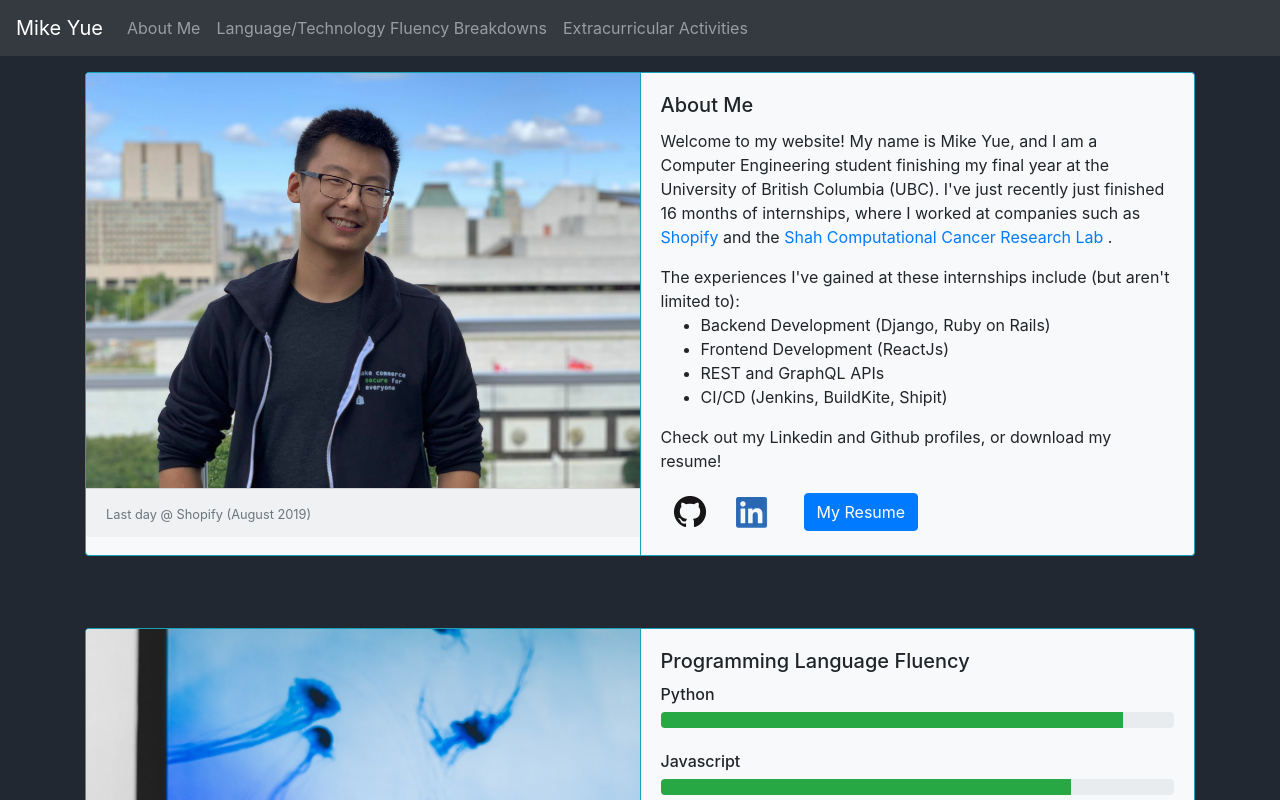
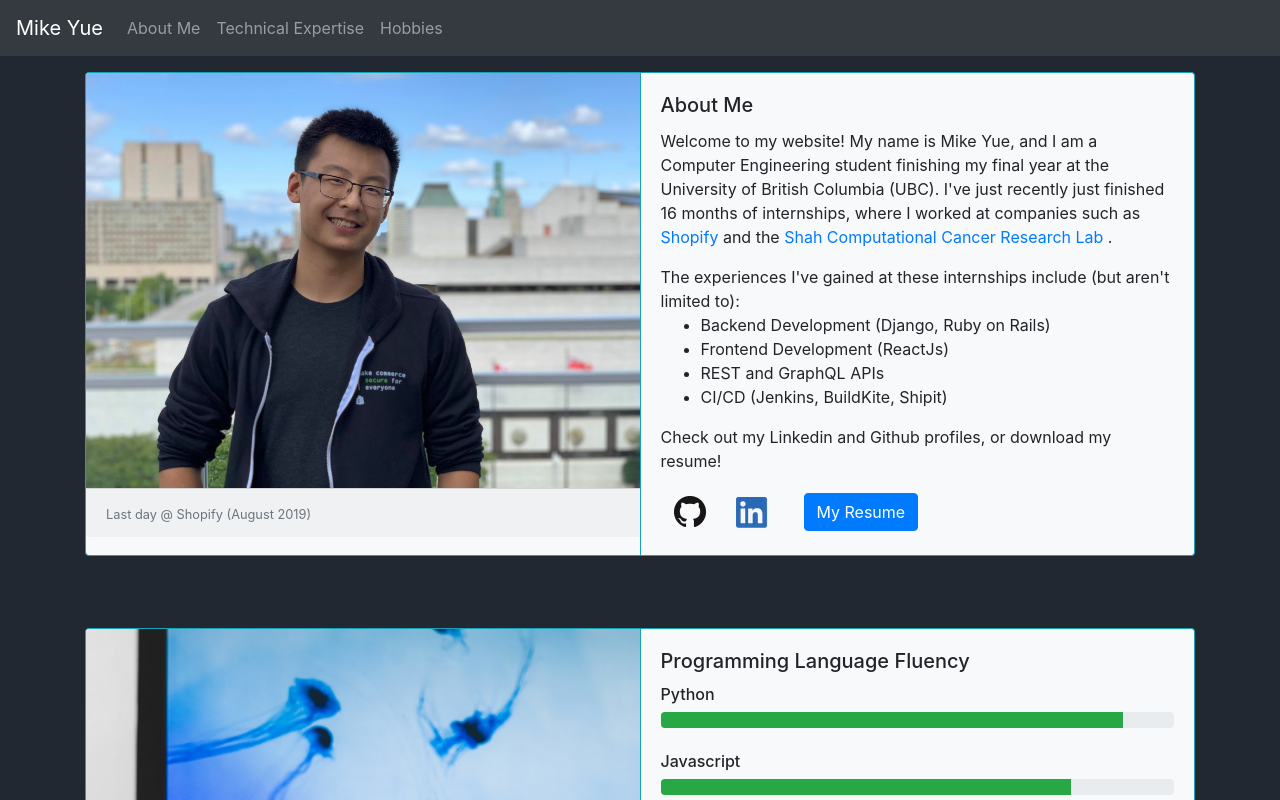
Before and after one commit to Mike-Yue/personal_website, a React (Create React App) app: page / in a window 1280 px wide. Shown: the top 800 px of the page. Built offline with nearby package versions, Linux system fonts and the light colour scheme.

Commit message:
header changes

```diff
--- a/src/Components/Navigation.tsx
+++ b/src/Components/Navigation.tsx
@@ -8,8 +8,8 @@ export default function Navigation(){
       <Navbar.Brand>Mike Yue</Navbar.Brand>
       <Nav className="mr-auto">
         <Nav.Link href="#about">About Me</Nav.Link>
-        <Nav.Link href="#exp">Language/Technology Fluency Breakdowns</Nav.Link>
-        <Nav.Link href="#hobbies">Extracurricular Activities</Nav.Link>
+        <Nav.Link href="#exp">Technical Expertise</Nav.Link>
+        <Nav.Link href="#hobbies">Hobbies</Nav.Link>
       </Nav>
     </Navbar>
   )
```
